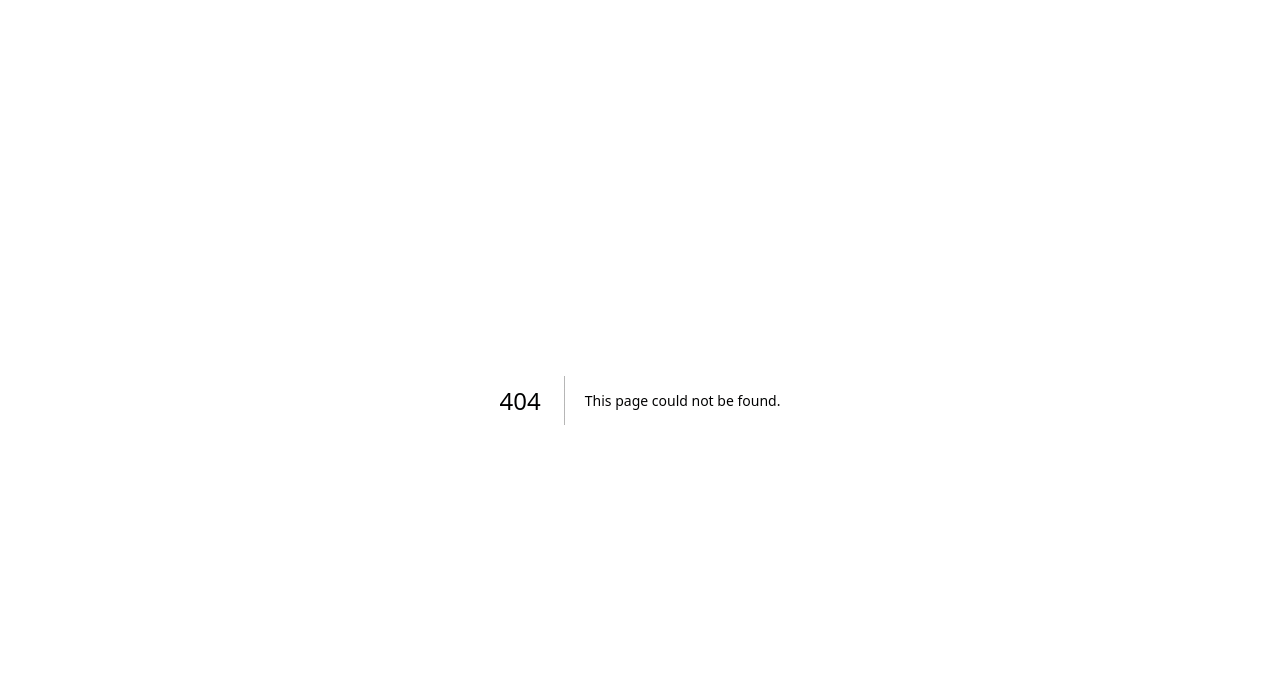
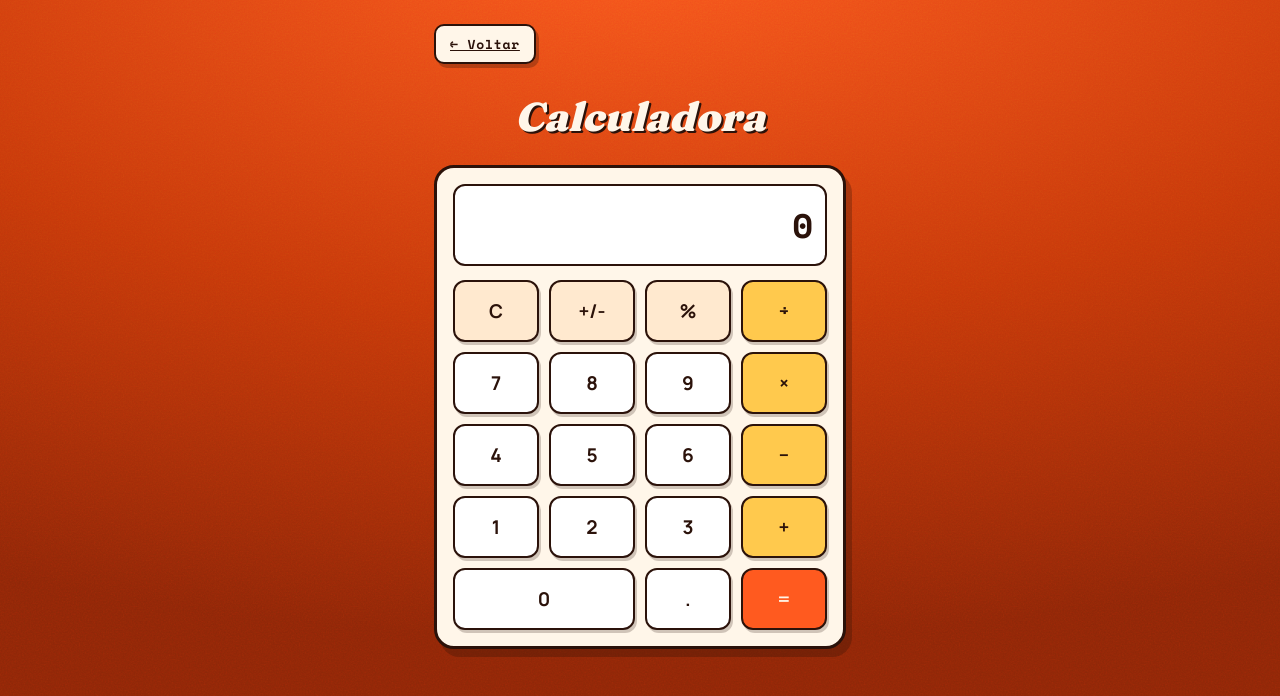
Before and after one commit to discobak/notepage, a Next.js app: page /calculadora in a window 1280 px wide. Before the commit this address had no page. Shown: the top 696 px of the page. Built offline with nearby package versions, Linux system fonts and the light colour scheme.

Commit message:
Add files via upload

```diff
--- /dev/null
+++ b/app/calculadora/page.tsx
@@ -0,0 +1,190 @@
+"use client";
+
+import Link from "next/link";
+import { useEffect, useState } from "react";
+
+type Operator = "+" | "-" | "×" | "÷" | null;
+
+export default function Calculadora() {
+  const [loading, setLoading] = useState(true);
+
+  const [display, setDisplay] = useState("0");
+  const [stored, setStored] = useState<number | null>(null);
+  const [operator, setOperator] = useState<Operator>(null);
+  const [waitingForNext, setWaitingForNext] = useState(false);
+
+  useEffect(() => {
+    const timer = setTimeout(() => setLoading(false), 1200);
+    return () => clearTimeout(timer);
+  }, []);
+
+  function inputDigit(digit: string) {
+    if (waitingForNext) {
+      setDisplay(digit);
+      setWaitingForNext(false);
+    } else {
+      setDisplay(display === "0" ? digit : display + digit);
+    }
+  }
+
+  function inputDot() {
+    if (waitingForNext) {
+      setDisplay("0.");
+      setWaitingForNext(false);
+      return;
+    }
+    if (!display.includes(".")) setDisplay(display + ".");
+  }
+
+  function clearAll() {
+    setDisplay("0");
+    setStored(null);
+    setOperator(null);
+    setWaitingForNext(false);
+  }
+
+  function compute(a: number, b: number, op: Operator) {
+    switch (op) {
+      case "+":
+        return a + b;
+      case "-":
+        return a - b;
+      case "×":
+        return a * b;
+      case "÷":
+        return b === 0 ? NaN : a / b;
+      default:
+        return b;
+    }
+  }
+
+  function handleOperator(nextOp: Operator) {
+    const current = parseFloat(display);
+    if (stored === null) {
+      setStored(current);
+    } else if (operator && !waitingForNext) {
+      const result = compute(stored, current, operator);
+      setStored(result);
+      setDisplay(String(result));
+    }
+    setOperator(nextOp);
+    setWaitingForNext(true);
+  }
+
+  function handleEquals() {
+    if (operator === null || stored === null) return;
+    const current = parseFloat(display);
+    const result = compute(stored, current, operator);
+    setDisplay(String(result));
+    setStored(null);
+    setOperator(null);
+    setWaitingForNext(false);
+  }
+
+  if (loading) {
+    return (
+      <main className="tool-loading">
+        <div className="tool-spinner" aria-hidden="true" />
+        <p>carregando calculadora...</p>
+      </main>
+    );
+  }
+
+  return (
+    <main className="tool-page">
+      <Link href="/" className="back-button">
+        ← Voltar
+      </Link>
+
+      <h1 className="tool-title">Calculadora</h1>
+
+      <div className="calculator">
+        <div className="calculator-display">{display}</div>
+        <div className="calculator-grid">
+          <button className="calc-btn calc-btn--muted" onClick={clearAll}>
+            C
+          </button>
+          <button
+            className="calc-btn calc-btn--muted"
+            onClick={() => setDisplay(String(parseFloat(display) * -1))}
+          >
+            +/-
+          </button>
+          <button
+            className="calc-btn calc-btn--muted"
+            onClick={() => setDisplay(String(parseFloat(display) / 100))}
+          >
+            %
+          </button>
+          <button
+            className="calc-btn calc-btn--op"
+            onClick={() => handleOperator("÷")}
+          >
+            ÷
+          </button>
+
+          <button className="calc-btn" onClick={() => inputDigit("7")}>
+            7
+          </button>
+          <button className="calc-btn" onClick={() => inputDigit("8")}>
+            8
+          </button>
+          <button className="calc-btn" onClick={() => inputDigit("9")}>
+            9
+          </button>
+          <button
+            className="calc-btn calc-btn--op"
+            onClick={() => handleOperator("×")}
+          >
+            ×
+          </button>
+
+          <button className="calc-btn" onClick={() => inputDigit("4")}>
+            4
+          </button>
+          <button className="calc-btn" onClick={() => inputDigit("5")}>
+            5
+          </button>
+          <button className="calc-btn" onClick={() => inputDigit("6")}>
+            6
+          </button>
+          <button
+            className="calc-btn calc-btn--op"
+            onClick={() => handleOperator("-")}
+          >
+            −
+          </button>
+
+          <button className="calc-btn" onClick={() => inputDigit("1")}>
+            1
+          </button>
+          <button className="calc-btn" onClick={() => inputDigit("2")}>
+            2
+          </button>
+          <button className="calc-btn" onClick={() => inputDigit("3")}>
+            3
+          </button>
+          <button
+            className="calc-btn calc-btn--op"
+            onClick={() => handleOperator("+")}
+          >
+            +
+          </button>
+
+          <button
+            className="calc-btn calc-btn--wide"
+            onClick={() => inputDigit("0")}
+          >
+            0
+          </button>
+          <button className="calc-btn" onClick={inputDot}>
+            .
+          </button>
+          <button className="calc-btn calc-btn--equals" onClick={handleEquals}>
+            =
+          </button>
+        </div>
+      </div>
+    </main>
+  );
+}
--- a/app/globals.css
+++ b/app/globals.css
@@ -183,7 +183,7 @@ main {
 
 .link-slot {
   width: 100%;
-  margin-top: 28px;
+  margin-top: 12px;
   border: 2px solid var(--ink);
   border-radius: 14px;
   padding: 14px 18px;
@@ -209,6 +209,162 @@ main {
 .link-slot:active {
   transform: translate(0, 0);
   box-shadow: 2px 3px 0 rgba(43, 18, 10, 0.28);
+}
+
+/* ---------- tool pages (loading + calculadora) ---------- */
+
+.tool-loading {
+  min-height: 100svh;
+  display: flex;
+  flex-direction: column;
+  align-items: center;
+  justify-content: center;
+  gap: 20px;
+  font-family: var(--font-mono);
+  font-size: 13px;
+  letter-spacing: 0.08em;
+  text-transform: uppercase;
+  color: var(--cream-dim);
+}
+
+.tool-spinner {
+  width: 46px;
+  height: 46px;
+  border-radius: 50%;
+  border: 4px solid rgba(255, 246, 233, 0.25);
+  border-top-color: var(--yellow-pop);
+  animation: spin 0.9s linear infinite;
+}
+
+.tool-page {
+  max-width: 460px;
+  margin: 0 auto;
+  padding: 24px 24px 48px;
+  display: flex;
+  flex-direction: column;
+  align-items: center;
+  min-height: 100svh;
+  position: relative;
+  z-index: 1;
+}
+
+.back-button {
+  align-self: flex-start;
+  font-family: var(--font-mono);
+  font-size: 13px;
+  font-weight: 700;
+  letter-spacing: 0.06em;
+  color: var(--ink);
+  background: var(--cream);
+  border: 2px solid var(--ink);
+  border-radius: 10px;
+  padding: 8px 14px;
+  box-shadow: 3px 4px 0 rgba(43, 18, 10, 0.28);
+  transition: transform 0.15s ease, box-shadow 0.15s ease;
+}
+
+.back-button:hover {
+  transform: translate(-2px, -2px);
+  box-shadow: 5px 6px 0 rgba(43, 18, 10, 0.28);
+}
+
+.tool-title {
+  font-family: var(--font-display);
+  font-weight: 900;
+  font-style: italic;
+  font-size: clamp(32px, 9vw, 40px);
+  margin: 28px 0 24px;
+  color: var(--cream);
+  text-shadow: 2px 2px 0 var(--ink);
+}
+
+.calculator {
+  width: 100%;
+  background: var(--cream);
+  border: 3px solid var(--ink);
+  border-radius: 20px;
+  padding: 16px;
+  box-shadow: 6px 8px 0 rgba(43, 18, 10, 0.28);
+}
+
+.calculator-display {
+  font-family: var(--font-mono);
+  font-size: 34px;
+  font-weight: 700;
+  color: var(--ink);
+  text-align: right;
+  padding: 14px 12px;
+  margin-bottom: 14px;
+  background: #fff;
+  border: 2px solid var(--ink);
+  border-radius: 12px;
+  overflow-x: auto;
+  white-space: nowrap;
+}
+
+.calculator-grid {
+  display: grid;
+  grid-template-columns: repeat(4, 1fr);
+  gap: 10px;
+}
+
+.calc-btn {
+  font-family: var(--font-body);
+  font-weight: 700;
+  font-size: 19px;
+  color: var(--ink);
+  background: #fff;
+  border: 2px solid var(--ink);
+  border-radius: 12px;
+  padding: 16px 0;
+  box-shadow: 2px 3px 0 rgba(43, 18, 10, 0.22);
+  transition: transform 0.12s ease, box-shadow 0.12s ease;
+}
+
+.calc-btn:hover {
+  transform: translate(-1px, -1px);
+  box-shadow: 3px 4px 0 rgba(43, 18, 10, 0.22);
+}
+
+.calc-btn:active {
+  transform: translate(0, 0);
+  box-shadow: 1px 1px 0 rgba(43, 18, 10, 0.22);
+}
+
+.calc-btn--muted {
+  background: var(--cream-dim);
+}
+
+.calc-btn--op {
+  background: var(--yellow-pop);
+}
+
+.calc-btn--equals {
+  background: var(--orange-hero);
+  color: var(--cream);
+}
+
+.calc-btn--wide {
+  grid-column: span 2;
+}
+
+/* ---------- category label ---------- */
+
+.category-label {
+  align-self: flex-start;
+  margin-top: 32px;
+  font-family: var(--font-mono);
+  font-size: 12px;
+  font-weight: 700;
+  letter-spacing: 0.18em;
+  text-transform: uppercase;
+  color: var(--yellow-pop);
+  animation: fade-up 0.7s ease both;
+}
+
+.category-label::before {
+  content: "— ";
+  opacity: 0.7;
 }
 
 /* ---------- coming soon ---------- */
```
Also changed, not shown: app/page.tsx (+7 -0 lines), 1 other file (tests, documents, lock files or other folders).
